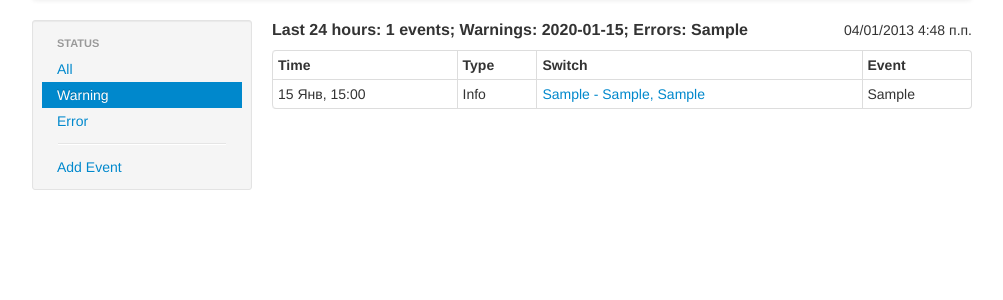
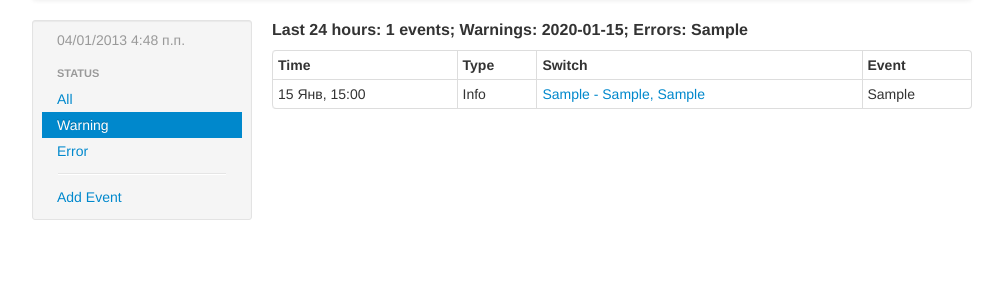
Before and after one commit to aleosd/sw_mon, a Django app: template templates/history.html in a window 1280 px wide. Shown: the part 42-342 px from the top of the page, without its empty margins (138-1141 px from the left). Run offline with Django 3.2, Linux system fonts and the light colour scheme; tables that the repository leaves empty hold one stand-in row (values such as "Sample post"); the template is opened without the code that fills it: values that come from a table or form of the project are taken from there, most other values are stand-ins (such as "Sample title", 1, 10 or a date in 2020); parts of the project's set-up code (start-up, migrations or seed data) failed here and were passed over.

Commit message:
history page design changes

```diff
--- a/templates/history.html
+++ b/templates/history.html
@@ -14,7 +14,9 @@ Events history
 {% block sidemenu %}
 <div class="well well-small">
 <ul class="nav nav-list">
-    <li class="nav-header">Status</li>
+    <li><p class="text-center muted">
+        {% now "SHORT_DATETIME_FORMAT" %}</p></li>
+     <li class="nav-header">Status</li>
     {% if status == "all" %}
         <li class="active"><a href="/mon/events/all/">All</a></li>
         <li><a href="/mon/events/warnings/">Warning</a></li>
@@ -38,7 +40,6 @@ Events history
     <p class="pull-left"><strong><font size="3">
     Last 24 hours: {{ events_per_day|length }} events; Warnings: {{ bad_uptime }}; Errors: {{ bad_ping }}
     </font></strong></p>
-    <p class="pull-right">{% now "SHORT_DATETIME_FORMAT" %}</p>
     <div style="clear: both;"></div>
 </div>
 <script type="text/javascript">
```
